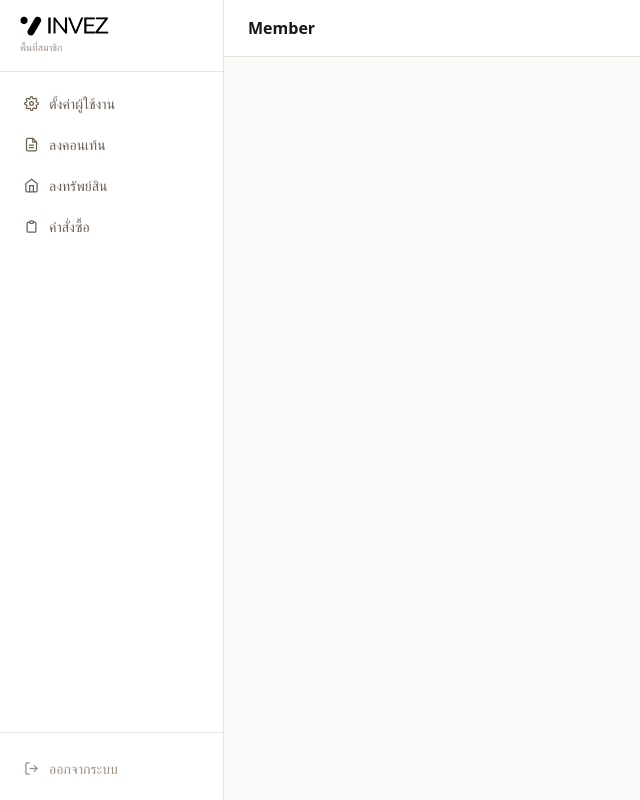
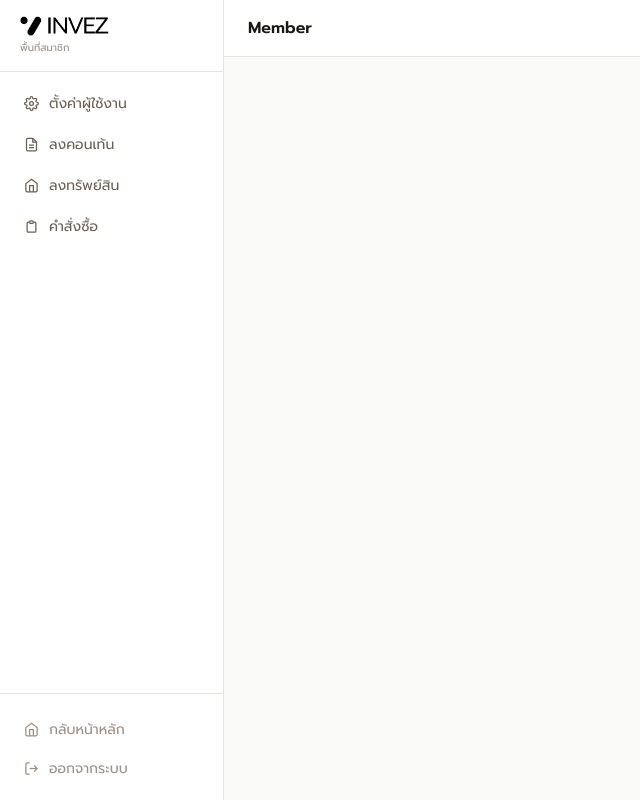
Before and after one commit to KareePe/invez, a PHP site: page /member/_header.php in a window 1280 px wide. Shown: the whole page, without its empty margins (0-640 px from the left). Run offline with PHP 8.4, Linux system fonts and the light colour scheme; some libraries are stand-ins or nearby versions.

Commit message:
back home btn and font member admin

```diff
--- a/admin/_header.php
+++ b/admin/_header.php
@@ -24,9 +24,12 @@ function _nav_active(string $group): string {
     <meta name="viewport" content="width=device-width, initial-scale=1.0">
     <title><?= htmlspecialchars($_page_title) ?> — INVEZ Admin</title>
     <meta name="robots" content="noindex, nofollow">
+    <link rel="preconnect" href="https://fonts.googleapis.com">
+    <link href="https://fonts.googleapis.com/css2?family=Prompt:wght@300;400;500;600;700&display=swap" rel="stylesheet">
     <script src="https://cdn.tailwindcss.com"></script>
     <script src="https://cdn.jsdelivr.net/npm/sweetalert2@11"></script>
     <style>
+        body { font-family: 'Prompt', sans-serif; }
         .swal-popup {
             border-radius: 8px !important;
             padding: 24px !important;
--- a/member/_header.php
+++ b/member/_header.php
@@ -28,6 +28,7 @@ function _mnav(string $page): string {
     <script src="https://cdn.tailwindcss.com"></script>
     <script src="https://cdn.jsdelivr.net/npm/sweetalert2@11"></script>
     <style>
+        body { font-family: 'Prompt', sans-serif; }
         .mnav-link { display:flex; align-items:center; gap:10px; padding:9px 12px; border-radius:8px; font-size:14px; transition:all .15s; }
         .swal-popup { border-radius:8px!important;padding:24px!important;max-width:360px!important;font-family:inherit!important; }
         .swal-confirm { background:#dc2626!important;color:#fff!important;border-radius:6px!important;font-size:13px!important;font-weight:500!important;padding:6px 14px!important;box-shadow:none!important; }
@@ -66,6 +67,10 @@ function _mnav(string $page): string {
     </nav>
     <div class="px-3 py-3 border-t border-[#e8e4df]">
         <div class="text-xs text-[#9d8f82] px-3 mb-1 truncate"><?= htmlspecialchars($_member_name) ?></div>
+        <a href="../" class="mnav-link text-[#9d8f82] hover:bg-[#f5f3f0] hover:text-[#1a1714]">
+            <svg width="15" height="15" viewBox="0 0 24 24" fill="none" stroke="currentColor" stroke-width="2"><path d="M3 9l9-7 9 7v11a2 2 0 01-2 2H5a2 2 0 01-2-2z"/><polyline points="9 22 9 12 15 12 15 22"/></svg>
+            <?= function_exists('t') ? t('กลับหน้าหลัก','Main Site') : 'กลับหน้าหลัก' ?>
+        </a>
         <a href="../logout" class="mnav-link text-[#9d8f82] hover:bg-[#f5f3f0] hover:text-[#1a1714]">
             <svg width="15" height="15" viewBox="0 0 24 24" fill="none" stroke="currentColor" stroke-width="2"><path d="M9 21H5a2 2 0 01-2-2V5a2 2 0 012-2h4"/><polyline points="16 17 21 12 16 7"/><line x1="21" y1="12" x2="9" y2="12"/></svg>
             <?= function_exists('t') ? t('ออกจากระบบ','Logout') : 'ออกจากระบบ' ?>
```
